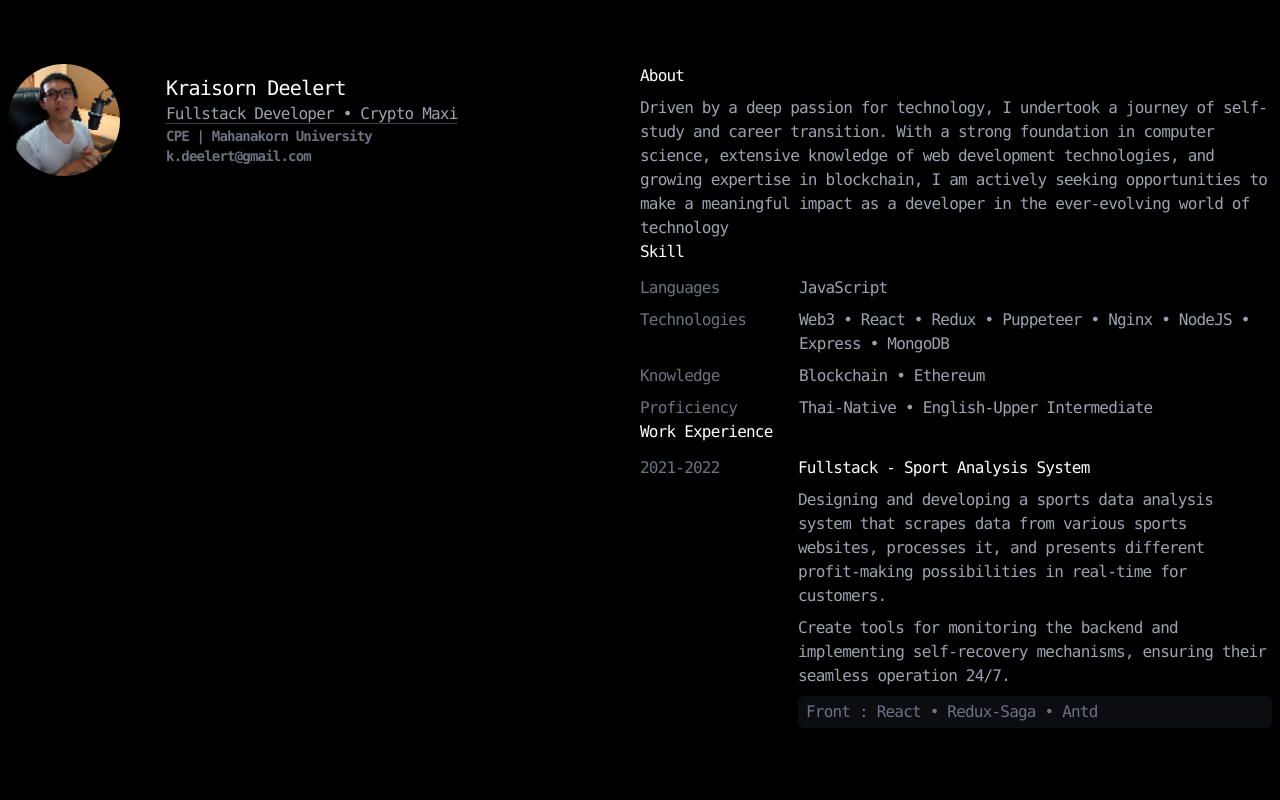
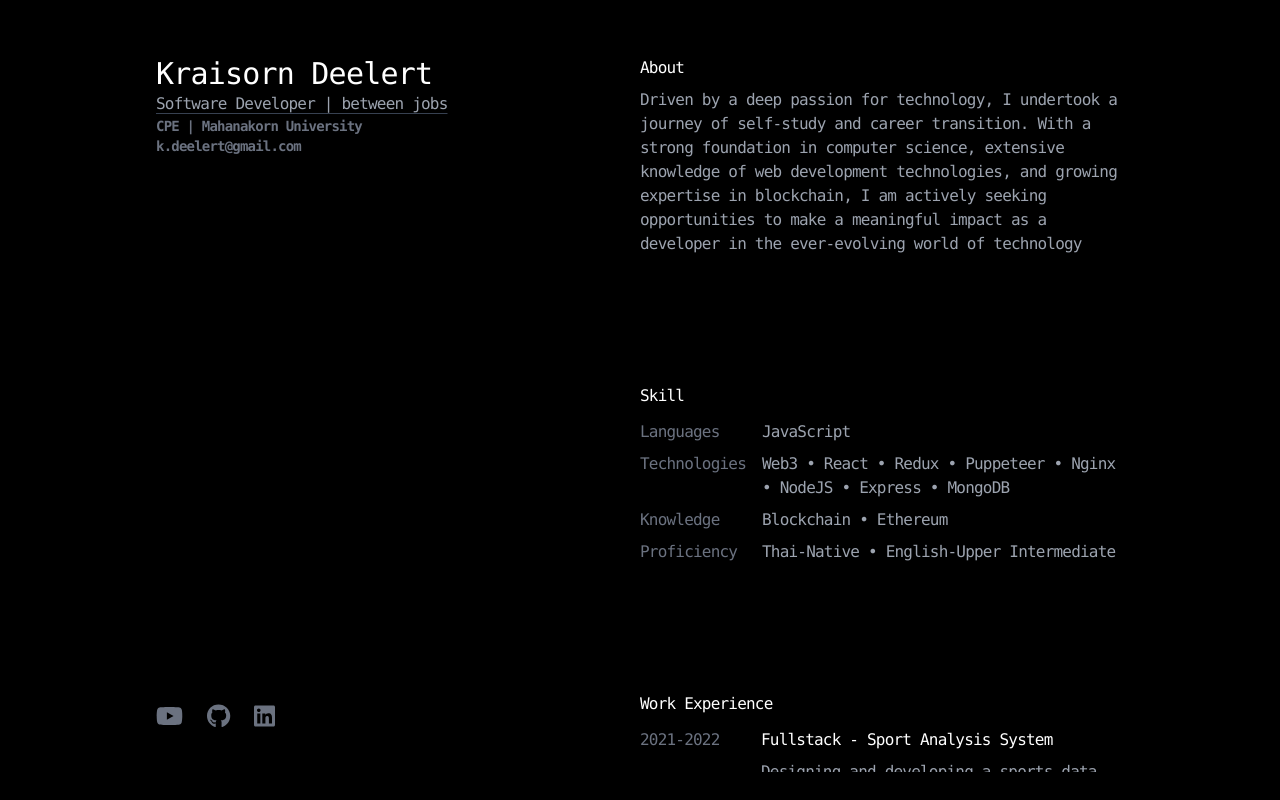
Before and after one commit to tOxicV4p0r/portfolio-v2, a React (Create React App) app: page / in a window 1280 px wide. Built offline with nearby package versions, Linux system fonts and the light colour scheme.

Commit message:
change link to icon

```diff
--- a/src/App.js
+++ b/src/App.js
@@ -9,22 +9,22 @@ import Skill from "./components/Skill";
 
 function App() {
   return (
-    <div>
+    <main className="max-w-5xl mx-auto">
       {/* <Nav /> */}
-      <div className="py-16 p-2 font-mono tracking-tighter block lg:flex h-screen">
-        <div className="w-full float-left">
+      <div className="pt-14 pb-7 px-7 font-mono tracking-tighter block lg:flex h-screen">
+        <div className="w-full grid gap-6 pb-10 lg:pb-0">
           <Header />
+          <Contact />
         </div>
-        <div className="w-full overflow-y-scroll overscroll-none no-scrollbar h-full">
+        <div className="w-full overflow-y-scroll overscroll-none no-scrollbar grid gap-32">
           <About />
           <Skill />
           <Experience />
           <Certificate />
           <SideProject />
-          <Contact />
         </div>
       </div>
-    </div>
+    </main>
   );
 }
 
--- a/src/components/About/index.js
+++ b/src/components/About/index.js
@@ -6,12 +6,12 @@ const data = {
 function About() {
 
     return (
-        <div className="space-y-2">
+        <section className="space-y-2">
             <span>About</span>
             <div className="text-gray-400 hover:text-gray-300">
                 <span>{data.txt}</span>
             </div>
-        </div>
+        </section>
     );
 };
 
--- a/src/components/Certificate/index.js
+++ b/src/components/Certificate/index.js
@@ -19,7 +19,7 @@ const data = [
 
 function Certificate() {
     return (
-        <div className="space-y-3">
+        <section className="space-y-3">
             <span>Certification </span>
             <div className="grid grid-cols-8 gap-y-5">
                 {
@@ -53,7 +53,7 @@ function Certificate() {
                     ))
                 }
             </div>
-        </div>
+        </section>
     )
 };
 
--- a/src/components/Contact/index.js
+++ b/src/components/Contact/index.js
@@ -1,42 +1,52 @@
+import { FontAwesomeIcon } from "@fortawesome/react-fontawesome";
+import { faGithub, faLinkedin, faYoutube } from "@fortawesome/free-brands-svg-icons"
 import React from "react";
 
 const data = [
     {
-        section: "linkedin",
-        title: "Kraisorn",
-        link: "https://www.linkedin.com/in/kraisorn-deelert/",
+        section: "Youtube",
+        title: "Blackboy96",
+        link: "https://www.youtube.com/@blackboi96",
+        icon: faYoutube,
     },
     {
         section: "Github",
         title: "tOxicV4p0r",
         link: "https://github.com/tOxicV4p0r",
+        icon: faGithub,
     },
     {
-        section: "Youtube",
-        title: "Blackboy96",
-        link: "https://www.youtube.com/@blackboi96",
+        section: "linkedin",
+        title: "Kraisorn",
+        link: "https://www.linkedin.com/in/kraisorn-deelert/",
+        icon: faLinkedin,
     },
 ]
 
 function Contact() {
     return (
-        <div className="space-y-3">
-            <span>Links</span>
-            <div className="grid grid-cols-8 gap-y-3">
+        <section className="flex items-end pb-10 mb-10 lg:pb-0">
+            <div className="flex gap-6">
                 {
-                    data.map(({ section, title, link }) => (
+                    data.map(({ section, title, link, icon }) => (
                         <React.Fragment key={title}>
+                            <a className="underline underline-offset-4 text-gray-500 hover:text-gray-300" href={link} target="_blank" rel="noopener noreferrer">
+                                <FontAwesomeIcon icon={icon} className="text-2xl" />
+                            </a>
+
+                            {/*
                             <div className="col-span-2 text-gray-500">{section}</div>
                             <div className="col-span-6">
                                 <div>
                                     <a className="underline underline-offset-4 after:content-['_↗']" href={link} target="_blank" rel="noopener noreferrer">{title}</a>
                                 </div>
                             </div>
+                             */}
                         </React.Fragment>
                     ))
                 }
             </div>
-        </div>
+        </section>
     )
 };
 
--- a/src/components/Experience/index.js
+++ b/src/components/Experience/index.js
@@ -36,7 +36,7 @@ const data = [
 
 function Experience() {
     return (
-        <div className="space-y-3">
+        <section className="space-y-3">
             <span>Work Experience</span>
             <div className="grid grid-cols-8 gap-y-5">
                 {
@@ -67,7 +67,7 @@ function Experience() {
                     ))
                 }
             </div>
-        </div>
+        </section>
     );
 };
 
--- a/src/components/Header/index.js
+++ b/src/components/Header/index.js
@@ -2,26 +2,21 @@ import ProfilePic from "../../asset/profilepixel.png"
 
 const data = {
     name: "Kraisorn Deelert",
-    title: "Fullstack Developer • Crypto Maxi",
+    title: "Software Developer | between jobs",
     degree: "CPE | Mahanakorn University",
     contact: "k.deelert@gmail.com",
 }
 
 function Header() {
     return (
-        <div className="grid grid-cols-8">
-            <div className="col-span-2 self-center mx-auto sm:mx-0">
-                <img src={ProfilePic} alt="me" className="h-20 sm:h-28 rounded-full" />
+        <section>
+            <div className="text-2xl md:text-3xl font-medium">{data.name}</div>
+            <div className="space-x-2 text-gray-400 hover:text-gray-300 font-medium underline underline-offset-4 decoration-gray-700">
+                <span className="truncate">{data.title}</span>
             </div>
-            <div className="col-span-6 self-center">
-                <div className="text-xl font-medium">{data.name}</div>
-                <div className="space-x-2 text-gray-400 hover:text-gray-300 font-medium underline underline-offset-4 decoration-gray-700">
-                    <span className="truncate">{data.title}</span>
-                </div>
-                <div className="text-gray-500 hover:text-gray-400 font-bold text-sm">{data.degree}</div>
-                <div className="text-gray-500 hover:text-gray-400 font-bold text-sm">{data.contact}</div>
-            </div>
-        </div>
+            <div className="text-gray-500 hover:text-gray-400 font-bold text-sm">{data.degree}</div>
+            <div className="text-gray-500 hover:text-gray-400 font-bold text-sm">{data.contact}</div>
+        </section>
     );
 };
 
--- a/src/components/Nav/index.js
+++ b/src/components/Nav/index.js
@@ -5,14 +5,14 @@ const data = {
 
 function Nav() {
     return (
-        <div>
+        <section>
             <div className="fixed left-0 top-0 p-4">
                 <img className="h-10 rounded-full" src="https://i.seadn.io/gcs/files/68de9d09c2e406c342f2321fb0294361.gif?auto=format&dpr=1&w=1000" alt="The Potatoz" />
             </div>
             <div className="float-right p-4">
                 <a className="px-2 py-1 bg-gradient-to-r from-pink-500 to-violet-500 text-white text-sm font-semibold rounded-md shadow-lg focus:outline-none" href={data.link} target="_blank" rel="noopener noreferrer">{data.text}</a>
             </div>
-        </div>
+        </section>
     );
 };
 
--- a/src/components/SideProject/index.js
+++ b/src/components/SideProject/index.js
@@ -29,7 +29,7 @@ const data = [
 
 function SideProject() {
     return (
-        <div className="space-y-3">
+        <section className="space-y-3">
             <span>Side Project</span>
             <div className="grid grid-cols-8 gap-y-5">
                 {
@@ -63,7 +63,7 @@ function SideProject() {
                     ))
                 }
             </div>
-        </div>
+        </section>
     )
 };
 
--- a/src/components/Skill/index.js
+++ b/src/components/Skill/index.js
@@ -21,7 +21,7 @@ const data = [
 
 function Skill() {
     return (
-        <div className="space-y-3">
+        <section className="space-y-3">
             <span>Skill</span>
             <div className="grid grid-cols-8 gap-y-2 gap-x-1">
                 {
@@ -37,7 +37,7 @@ function Skill() {
                     ))
                 }
             </div>
-        </div>
+        </section>
     )
 };
 
```
Also changed, not shown: package.json (+5 -3 lines), 1 other file (tests, documents, lock files or other folders).
